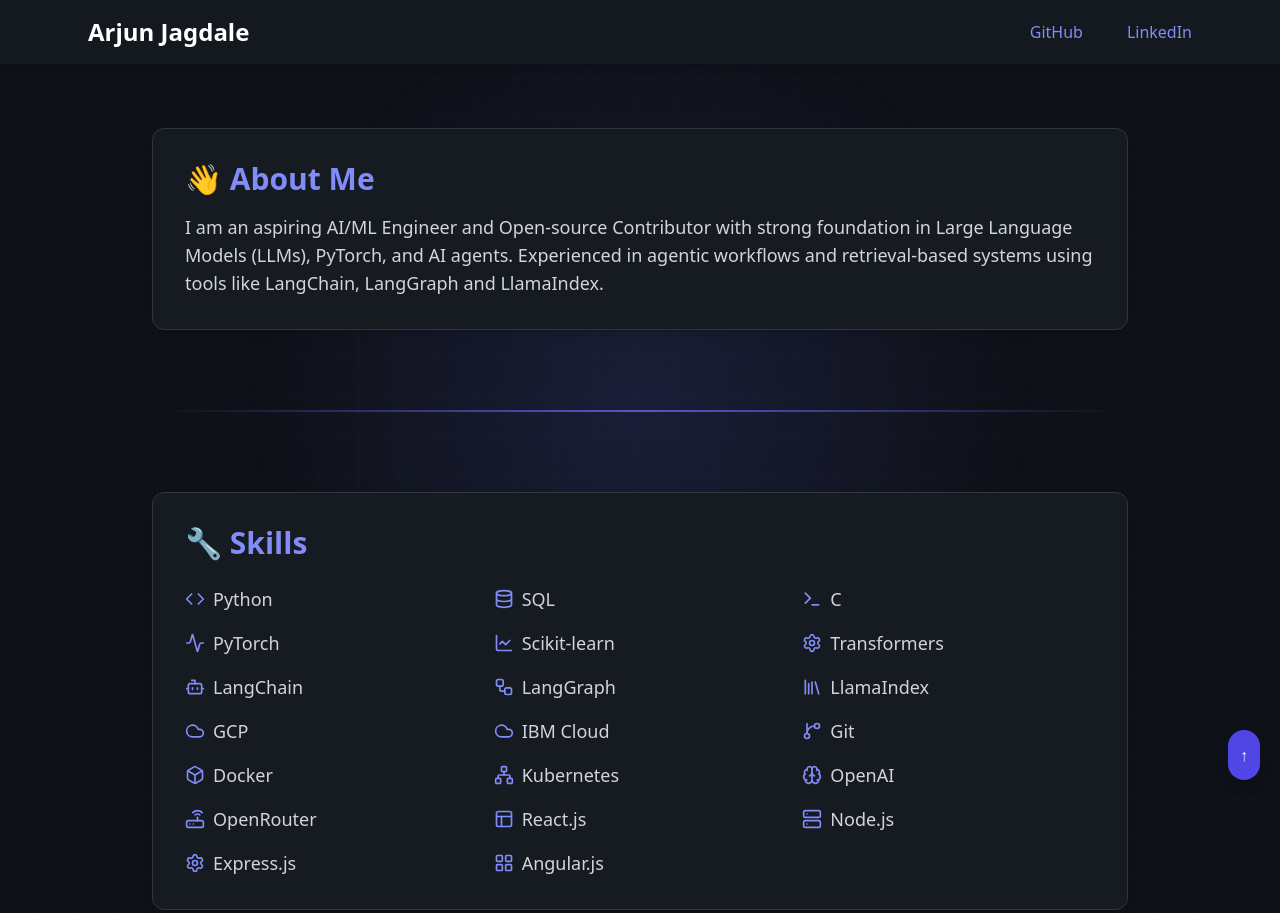
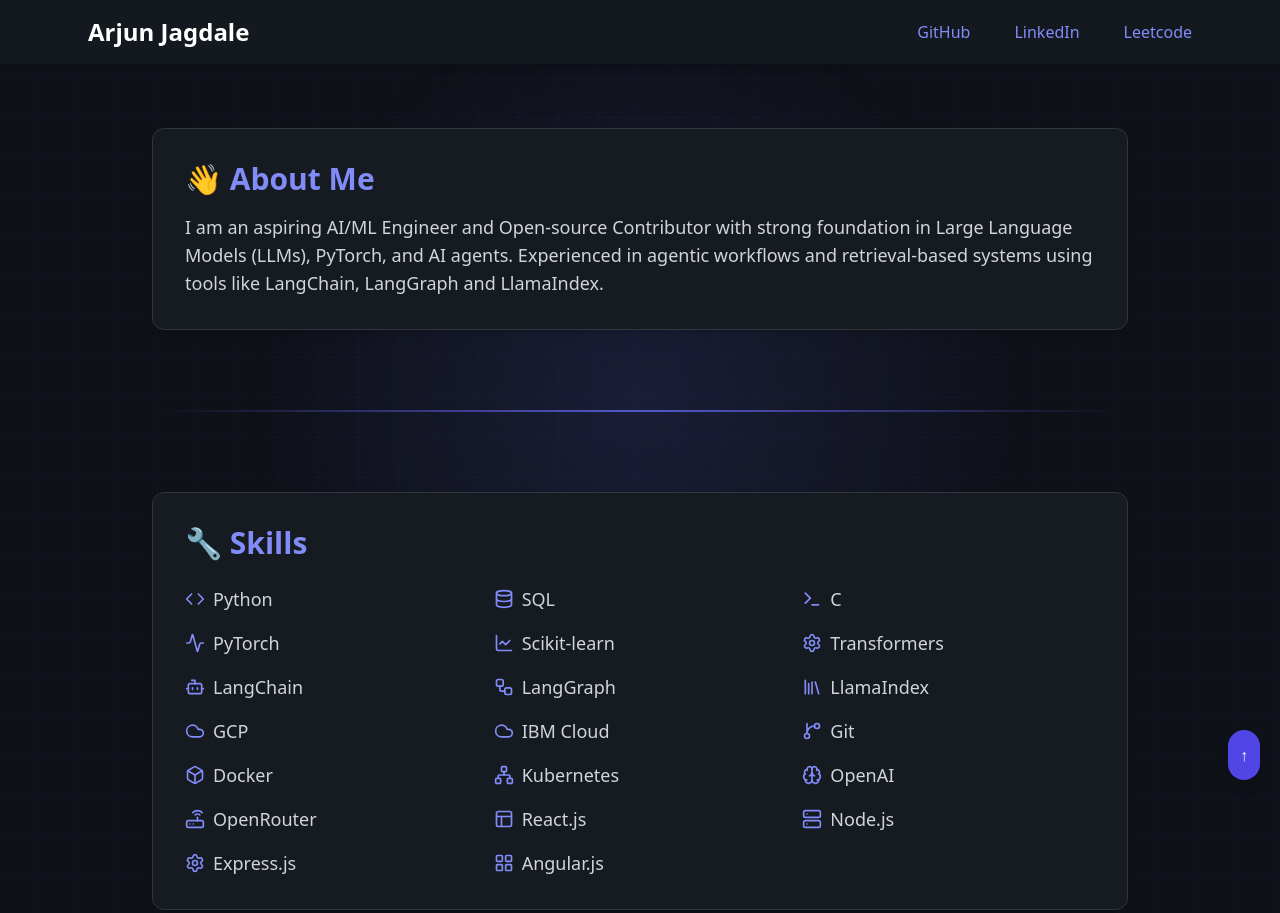
Before and after one commit to ArjunJagdale/ArjunJagdale.github.io, a plain HTML site: page index.html in a window 1280 px wide. Shown: the top 913 px of the page. Drawn offline with nearby package versions, Linux system fonts and the light colour scheme.

Commit message:
Update index.html

```diff
--- a/index.html
+++ b/index.html
@@ -104,6 +104,7 @@
         <nav class="flex space-x-6 mt-2 md:mt-0 text-indigo-400">
           <a href="https://github.com/ArjunJagdale" class="hover:text-white transition flex items-center gap-1"><i data-lucide="github" class="w-4 h-4"></i> GitHub</a>
           <a href="https://www.linkedin.com/in/arjun-jagdale/" class="hover:text-white transition flex items-center gap-1"><i data-lucide="linkedin" class="w-4 h-4"></i> LinkedIn</a>
+          <a href="https://www.linkedin.com/in/arjun-jagdale/" class="hover:text-white transition flex items-center gap-1"><i data-lucide="LeetCode" class="w-4 h-4"></i> Leetcode</a>
         </nav>
       </div>
     </header>
```
